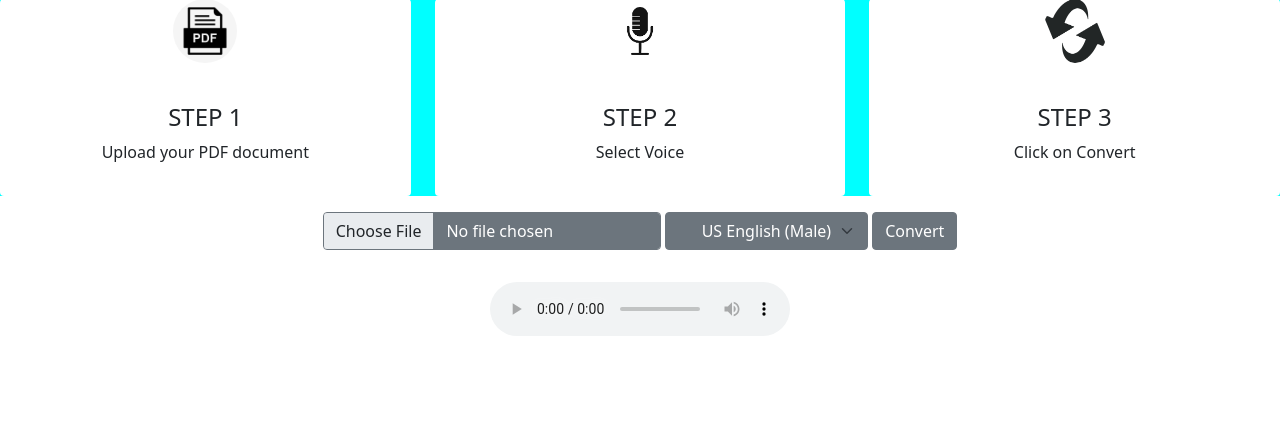
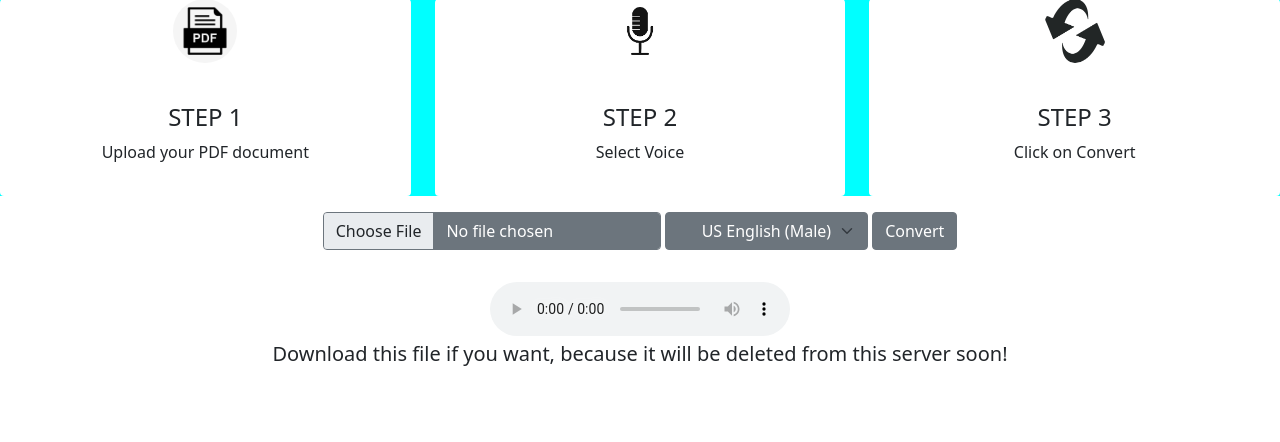
Before and after one commit to ashwinpillai/pdf_to_audio, a Flask app: template templates/audio.html in a window 1280 px wide. Shown: the part 169-611 px from the top of the page. Run offline with Flask 2, Linux system fonts and the light colour scheme; the template is opened without the code that fills it, so the values that code supplies are empty; parts of the project's set-up code (start-up, migrations or seed data) failed here and were passed over; some libraries are stand-ins or nearby versions.

Commit message:
serve mp3 files

```diff
--- a/app.py
+++ b/app.py
@@ -1,9 +1,10 @@
 import os
-from flask import Flask, flash, request, redirect, url_for,render_template,send_from_directory
+from flask import Flask, flash, request, redirect, render_template,after_this_request
 from werkzeug.utils import secure_filename
 from PyPDF2 import PdfReader
 import pyttsx3
 import uuid
+from threading import Timer
 
 
 
@@ -32,6 +33,20 @@ def pdf_to_voice(file,sound):
     engine.save_to_file(text, audio_file)
     engine.runAndWait()
 
+def clean_folder(folder_path):
+    for file in os.listdir(folder_path):
+        file_path = os.path.join(folder_path, file)
+        try:
+            if os.path.isfile(file_path):
+                os.unlink(file_path)
+        except Exception as e:
+            print(e)
+
+def schedule_folder_clean():
+    Timer(120, schedule_folder_clean).start() # schedule the next cleaning in 2 minutes
+    clean_folder("./static/audios")
+
+schedule_folder_clean()
 
 
 @app.route('/')
@@ -40,24 +55,31 @@ def home():
 
 @app.route('/convert',methods=['GET', 'POST'])
 def convert():
+
     if request.method == 'POST':
+
         if 'pdf' not in request.files:
             flash("no file")
-            return redirect(request.url)
+            return render_template("index.html")
+
         file = request.files['pdf']
+
         if file.filename == '':
             print('No selected file')
-            return redirect(request.url)
+            return render_template("index.html")
+
         if file and allowed_file(file.filename):
             sfilename = secure_filename(file.filename)
             pdf_path = os.path.join('./static/uploadedPDF', sfilename)
             file.save(pdf_path)
             print("file saved")
-            #return redirect(url_for('uploaded_file', filename=filename))
-        sound = int(request.form.get('chosen_voice'))
-        pdf_to_voice(pdf_path,sound)
+            sound = int(request.form.get('chosen_voice'))
+            pdf_to_voice(pdf_path,sound)
+            os.remove(pdf_path)
 
-
+        else:
+            error_msg="Only pdf files are allowed"
+            return render_template("index.html",error_msg=error_msg)
 
     return render_template("audio.html",audio_file=audio_file)
 
--- a/static/css/style.css
+++ b/static/css/style.css
@@ -59,3 +59,12 @@ html,body{
     text-align: center;
     margin-top: 1rem;
 }
+
+
+.error{
+    text-align: center;
+}
+
+.warn_msg{
+    text-align: center;
+}
--- a/templates/audio.html
+++ b/templates/audio.html
@@ -8,5 +8,8 @@
 </div>
 
 
+<div class="warn_msg">
+  <h5>Download this file if you want, because it will be deleted from this server soon!</h5>
+</div>
 
 {% endblock %}
--- a/templates/index.html
+++ b/templates/index.html
@@ -68,6 +68,10 @@
         </form>
     </div>
 
+    <div class="error">
+        <h3>{{error_msg}}</h3>
+      </div>
+
     {% block body %} {% endblock %}
 
     <script src="https://ajax.googleapis.com/ajax/libs/jquery/3.4.1/jquery.min.js"></script>
```
Also changed, not shown: 1 other file.
